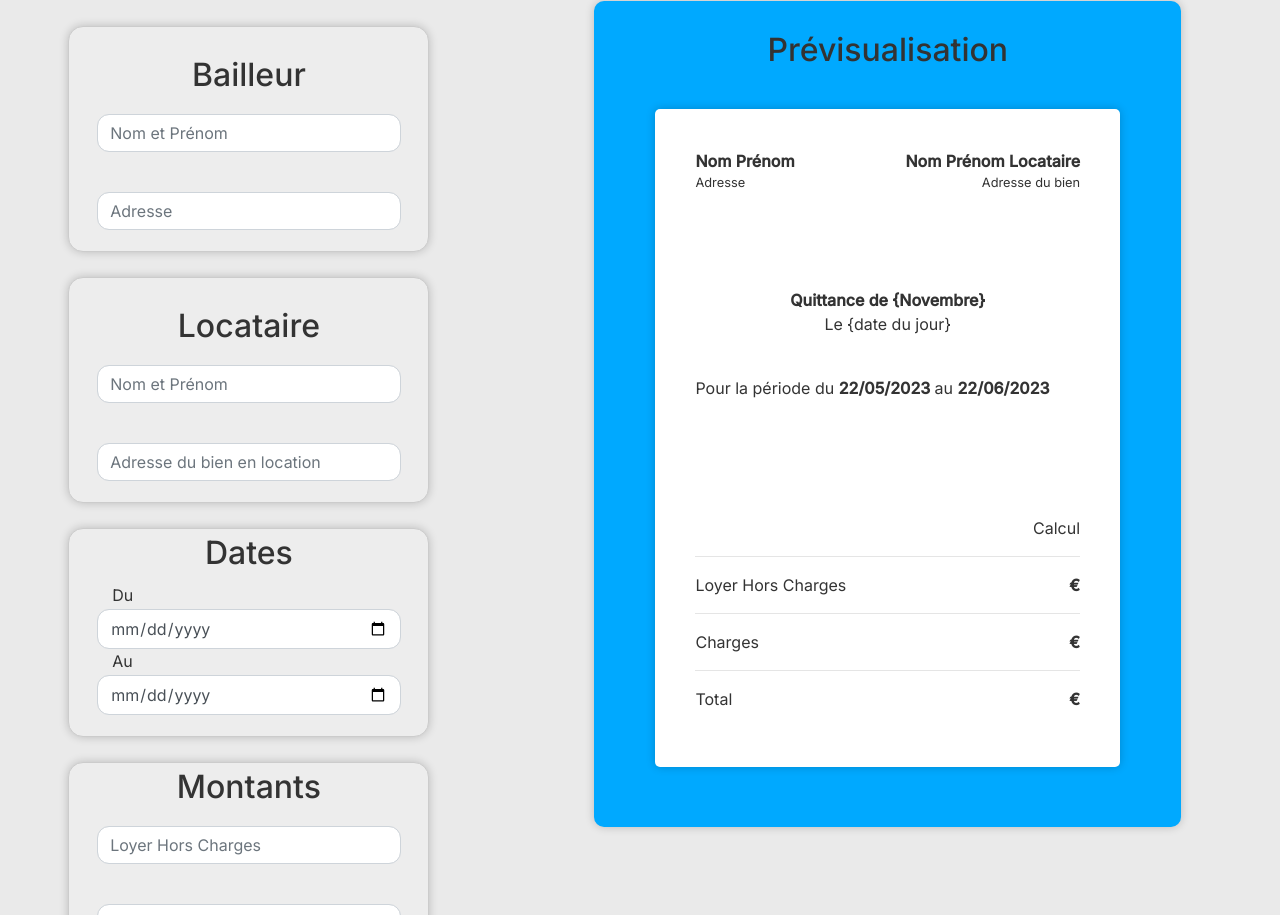
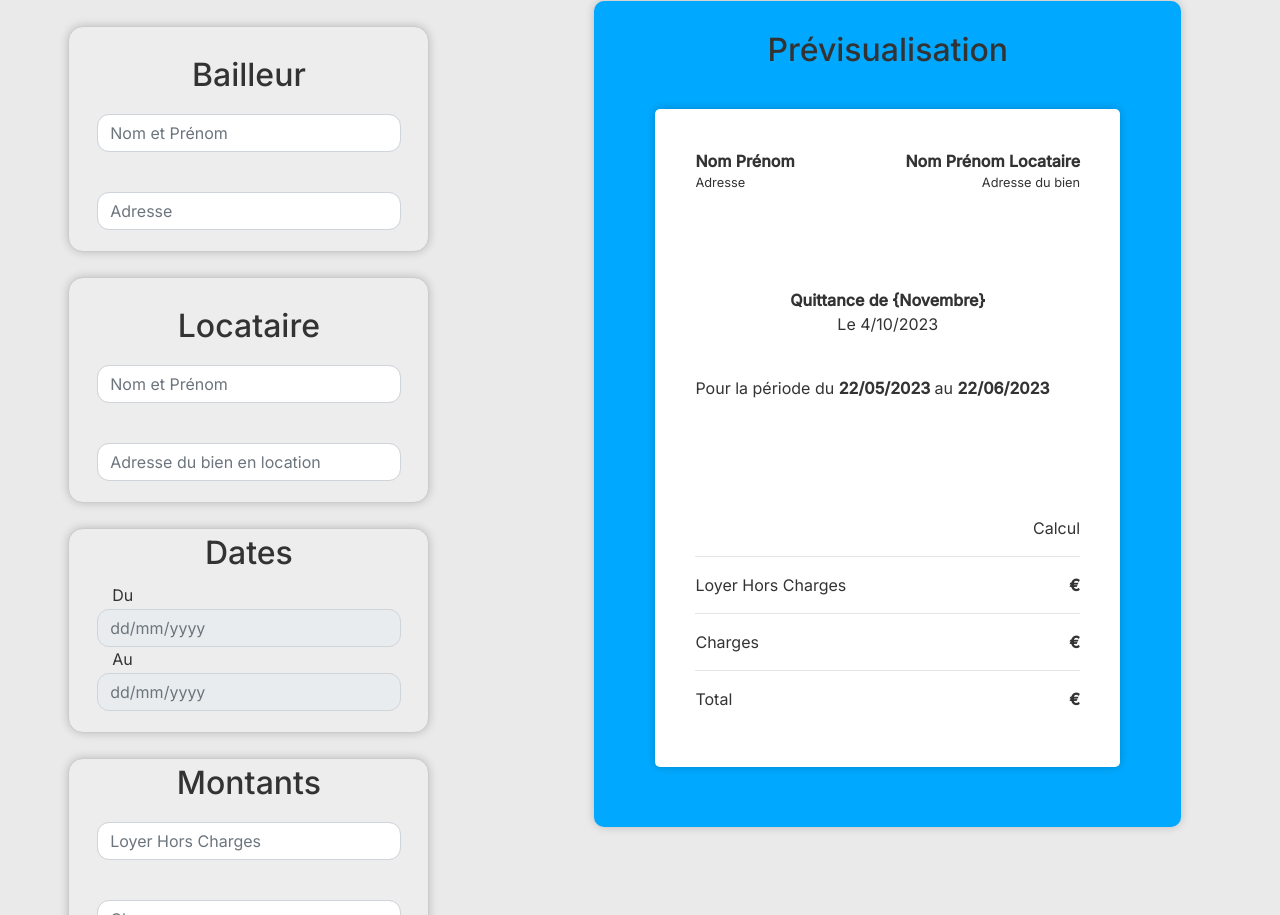
Before and after one commit to Rayanworkout/GenQuit-Generateur-de-Quittances, a plain HTML site: page index.html in a window 1280 px wide. Shown: the part 333-1248 px from the top of the page. Drawn offline with nearby package versions, Linux system fonts and the light colour scheme.

Commit message:
changed date picker

```diff
--- a/index.html
+++ b/index.html
@@ -8,6 +8,14 @@
 <link rel="stylesheet" href="static/css/style.css">
 
 <!-- <script src="https://cdnjs.cloudflare.com/ajax/libs/jspdf/2.5.1/jspdf.umd.min.js"></script> -->
+
+<!-- Include the flatpickr CSS file -->
+<link rel="stylesheet" href="https://cdn.jsdelivr.net/npm/flatpickr/dist/flatpickr.min.css">
+
+<!-- Include the flatpickr JavaScript file -->
+<script src="https://cdn.jsdelivr.net/npm/flatpickr"></script>
+
+
 
 <head>
     <meta charset="UTF-8">
@@ -70,9 +78,9 @@
                             <div class="form-group mx-auto my-form">
                                 <h2 style="margin-bottom: 10px;">Dates</h2>
                                 <label for="date-from" class="date-label">Du</label>
-                                <input type="date" class="form-control my-input" id="date-from">
+                                <input type="text" class="form-control my-input date-picker" id="date-from" placeholder="dd/mm/yyyy">
                                 <label for="date-to" class="date-label">Au</label>
-                                <input type="date" class="form-control my-input" id="date-to">
+                                <input type="text" class="form-control my-input date-picker" id="date-to" placeholder="dd/mm/yyyy">
                             </div>
 
                         </div>
@@ -114,7 +122,7 @@
                     <div class="row">
                         <div class="col">
                             <p class="month" id="current-month">Quittance de {Novembre}</p>
-                            <p>Le <span class="date" id="date-today">{date du jour}</span></p>
+                            <p>Le <span class="date" id="date-today"></span></p>
                             <p class="periode">Pour la période du
                                 <span class="periode-elem" id="periode-preview">22/05/2023
                                 </span> au <span class="periode-elem" id="periode-end-preview">22/06/2023</span>
@@ -132,8 +140,8 @@
                                     id="charges"></span> €
                             </p>
                             <hr>
-                            <p class="total price-elem"><span class="total-tag">Total</span><span
-                                    id="total"></span> €</p>
+                            <p class="total price-elem"><span class="total-tag">Total</span><span id="total"></span> €
+                            </p>
                         </div>
                     </div>
                 </div>
--- a/static/js/index.js
+++ b/static/js/index.js
@@ -4,11 +4,23 @@
 // import { jsPDF } from "jspdf";
 
 
-// Fonction to get date
-// id="date-today
-// id = current-month
+// Fonction to get today's date
 
+function getDate() {
+    const today = new Date();
+    const day = today.getDay();
+    const month = today.getMonth();
+    const year = today.getFullYear()
 
+    const formattedToday = `${day}/${month}/${year}`
+
+    return formattedToday
+}
+
+// Assigning the value to my preview
+
+const previewDate = document.getElementById('date-today')
+previewDate.textContent = getDate()
 
 
 
@@ -56,3 +68,13 @@ function updateTotal() {
 
 loyerField.addEventListener('input', updateTotal);
 chargesField.addEventListener('input', updateTotal);
+
+
+// Customizing date picker fields with flatpicker
+
+dateFields = document.querySelectorAll('.date-picker');
+
+dateFields.forEach((element) =>
+    flatpickr(element, {
+        dateFormat: "d/m/Y",
+    }));
```
